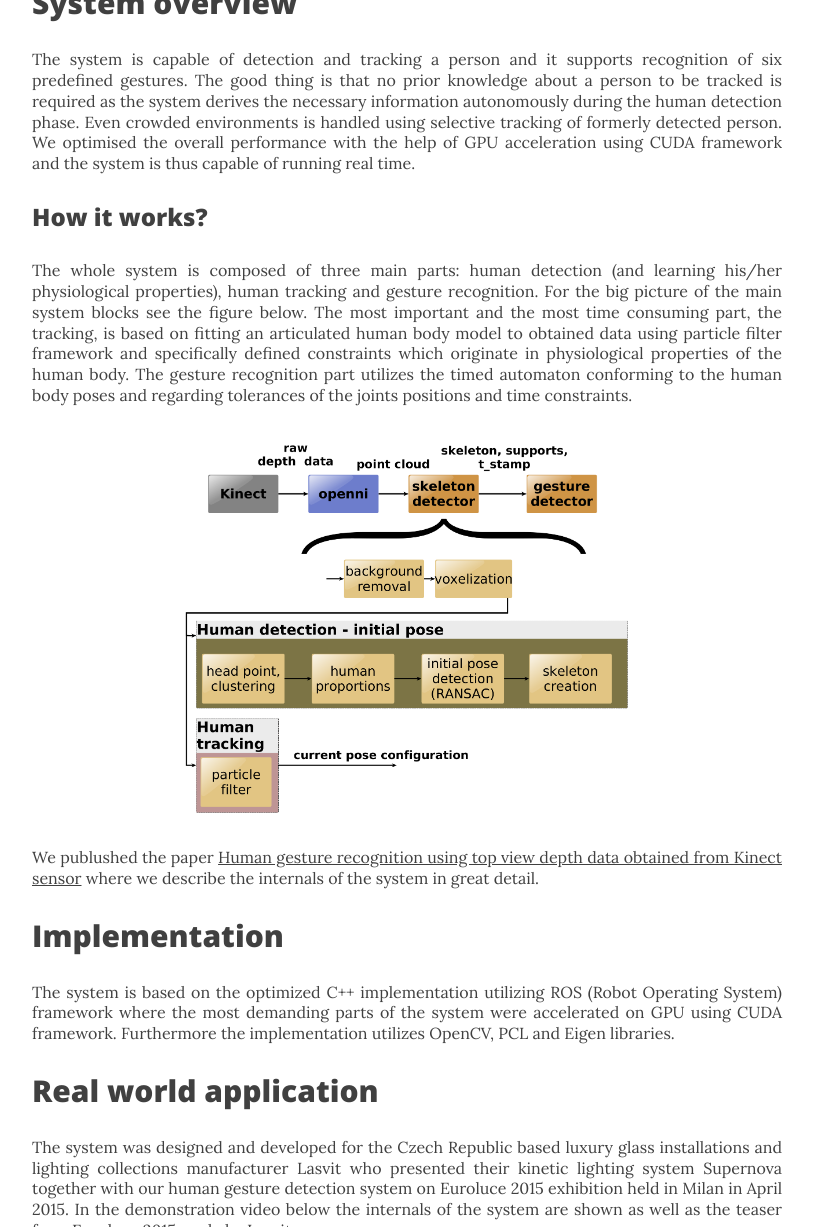
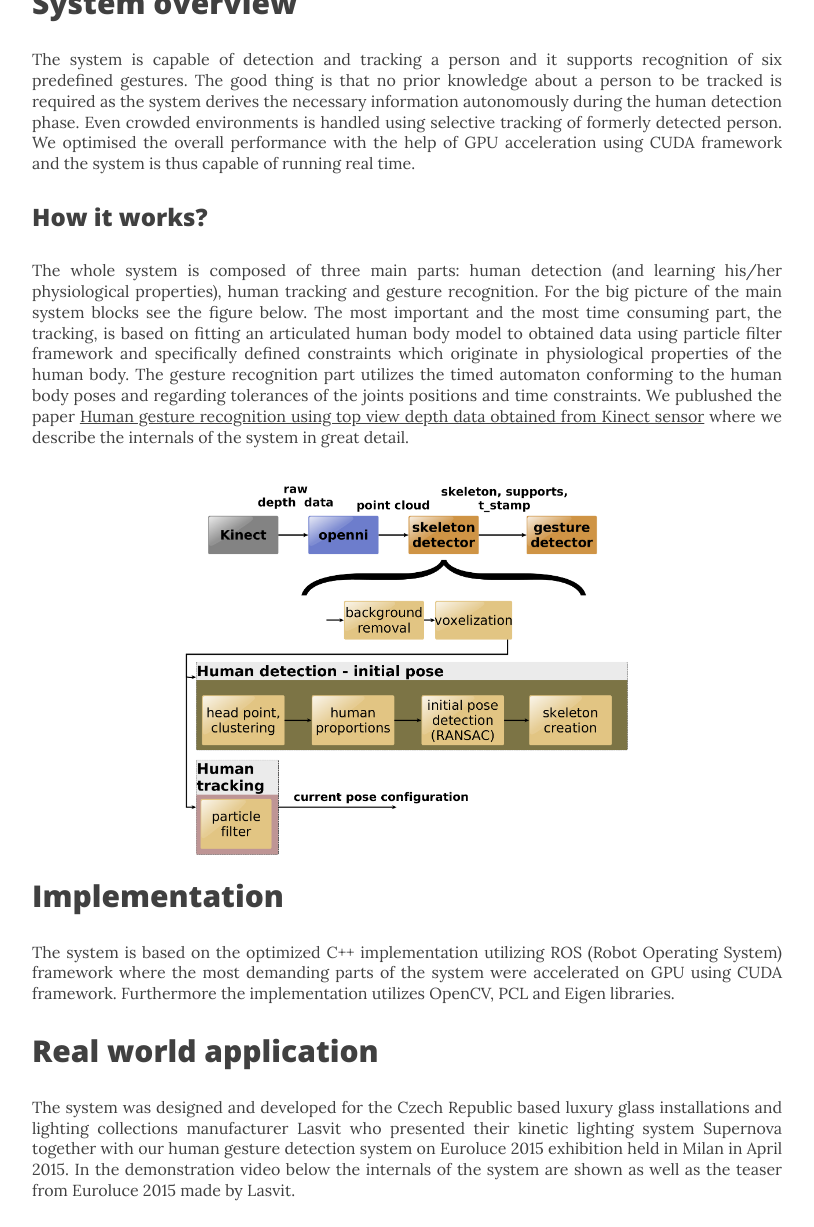
Before and after one commit to bednarikjan/bednarikjan.github.io, a Jekyll site: the page built from _posts/2015-04-15-gesture_recognition_using_top_view_depth_data.markdown, in a window 1280 px wide and 1400 px high, scrolled down 1302 px, cut to the strip 0-1227 px from the top of the window. Shown: the whole strip, without its empty margins (233-1047 px from the left). Built offline with Jekyll 4.4.1, drawn with Linux system fonts in a browser that asks for light colours; nearby versions of some CDN libraries.

```diff
--- a/_posts/2015-04-15-gesture_recognition_using_top_view_depth_data.markdown
+++ b/_posts/2015-04-15-gesture_recognition_using_top_view_depth_data.markdown
@@ -24,15 +24,13 @@ published: true
 
 <h3>How it works?</h3>
 
-<p>The whole system is composed of three main parts: human detection (and learning his/her physiological properties), human tracking and gesture recognition. For the big picture of the main system blocks see the figure below. The most important and the most time consuming part, the tracking, is based on fitting an articulated human body model to obtained data using particle filter framework and specifically defined constraints which originate in physiological properties of the human body. The gesture recognition part utilizes the timed automaton conforming to the human body poses and regarding tolerances of the joints positions and time constraints. </p>
+<p>The whole system is composed of three main parts: human detection (and learning his/her physiological properties), human tracking and gesture recognition. For the big picture of the main system blocks see the figure below. The most important and the most time consuming part, the tracking, is based on fitting an articulated human body model to obtained data using particle filter framework and specifically defined constraints which originate in physiological properties of the human body. The gesture recognition part utilizes the timed automaton conforming to the human body poses and regarding tolerances of the joints positions and time constraints. We publushed the paper <a href="http://excel.fit.vutbr.cz/2015/submissions/095/95.pdf">Human gesture recognition using top view depth data obtained from Kinect sensor</a> where we describe the internals of the system in great detail. </p>
 
 <div>
   <a href="/img/2015-04-15-hum_gest_rec/system_architecture.png">
   <img class="post" src="/img/2015-04-15-hum_gest_rec/system_architecture.png" alt="System architecture" width="450" height="381" align="middle">
   </a>
 </div>
-
-<p>We publushed the paper <a href="http://excel.fit.vutbr.cz/2015/submissions/095/95.pdf">Human gesture recognition using top view depth data obtained from Kinect sensor</a> where we describe the internals of the system in great detail.</p>
 
 <h2>Implementation</h2>
 
```
